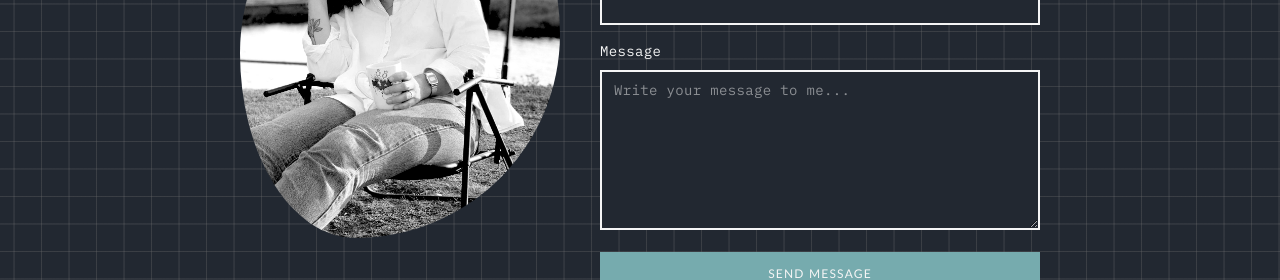
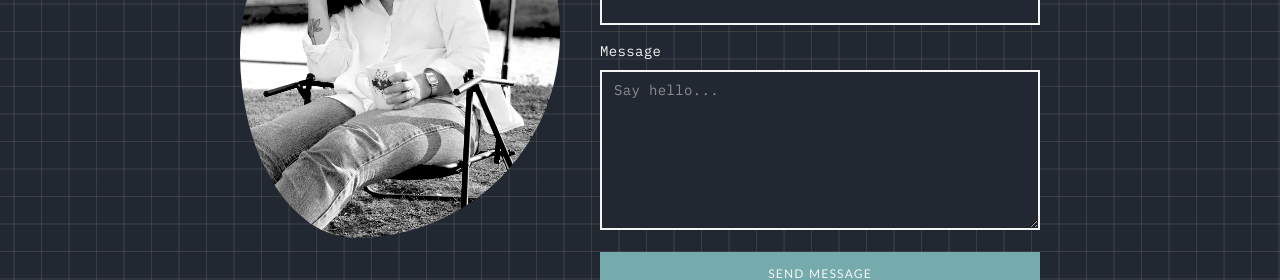
Before and after one commit to EmelieVilor/Portfolio-NextJs, a Next.js app: page /contact in a window 1280 px wide. Shown: the part 312-592 px from the top of the page. Built offline with nearby package versions, Linux system fonts and the light colour scheme.

Commit message:
minor styling changes

```diff
--- a/components/layout/Footer.tsx
+++ b/components/layout/Footer.tsx
@@ -6,11 +6,11 @@
 import { faEnvelope } from "@fortawesome/free-solid-svg-icons";
 
 export default function Footer() {
-const todaysDate = new Date().toLocaleDateString('sv-SE');
+const year = new Date().getFullYear();
 
   return (
     <div className="Footer p-10 text-center flex flex-col gap-1 bg-lighter pt-25 mt-20" style={{ clipPath: "polygon(0 0, 100% 35%, 100% 100%, 0 100%)" }}>
-        <p>{todaysDate} © Emelie Nilsson Vilör</p>
+        <p>{year} © Emelie Nilsson Vilör</p>
         <p className="text-accent">Created using Next.js | Tailwind CSS | Adobe Illustrator</p>
           <div className="flex gap-2 justify-center items-center mt-4">
           <a href="https://github.com/EmelieVilor"><FontAwesomeIcon className="text-lg hover:scale-110 transition-all" icon={faGithub} /></a>
--- a/components/ui/EmailForm.tsx
+++ b/components/ui/EmailForm.tsx
@@ -1,6 +1,8 @@
 "use client";
 
 import { useState } from "react";
+import { FontAwesomeIcon } from '@fortawesome/react-fontawesome';
+import { faEnvelopeCircleCheck } from "@fortawesome/free-solid-svg-icons";
 
 export default function EmailForm() {
   const [form, setForm] = useState({ name: "", email: "", message: "", honeypot: ""});
@@ -39,7 +41,7 @@
         <textarea
           className="bg-dark w-full border-2 border-light mt-2 px-3 py-2 h-40 text-[14px] font-mono tracking-wide"
           onChange={(e) => setForm({ ...form, message: e.target.value })}
-          placeholder="Write your message to me..."
+          placeholder="Say hello..."
         ></textarea>
         </div>
         <input className="honeypot hidden" onChange={(e) => setForm({ ...form, honeypot: e.target.value })}></input>
@@ -51,7 +53,7 @@
         </button>
 
       {sent && (
-        <p className="text-light text-center">Message sent! 🎉</p>
+        <p className="text-light text-center">Message sent! <FontAwesomeIcon icon={faEnvelopeCircleCheck}/></p>
       )}
       </form>
     </div>
```
